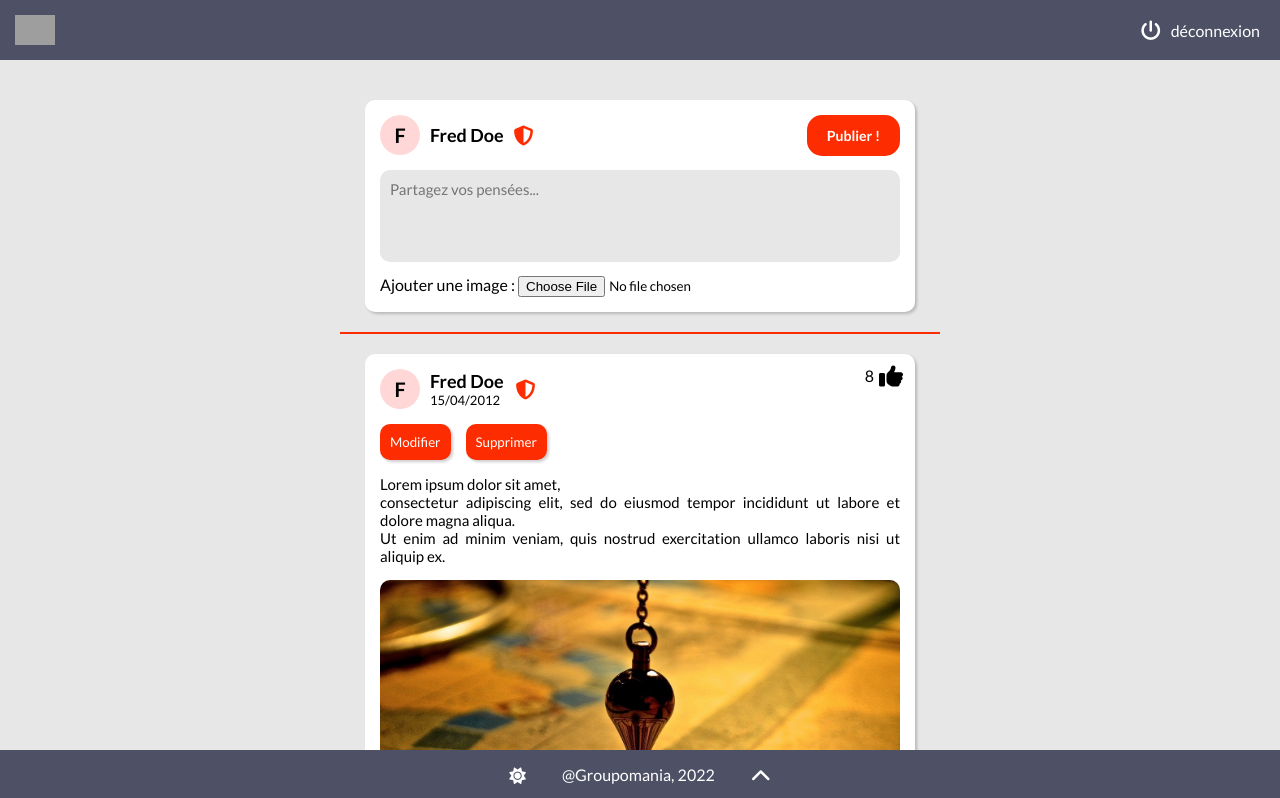
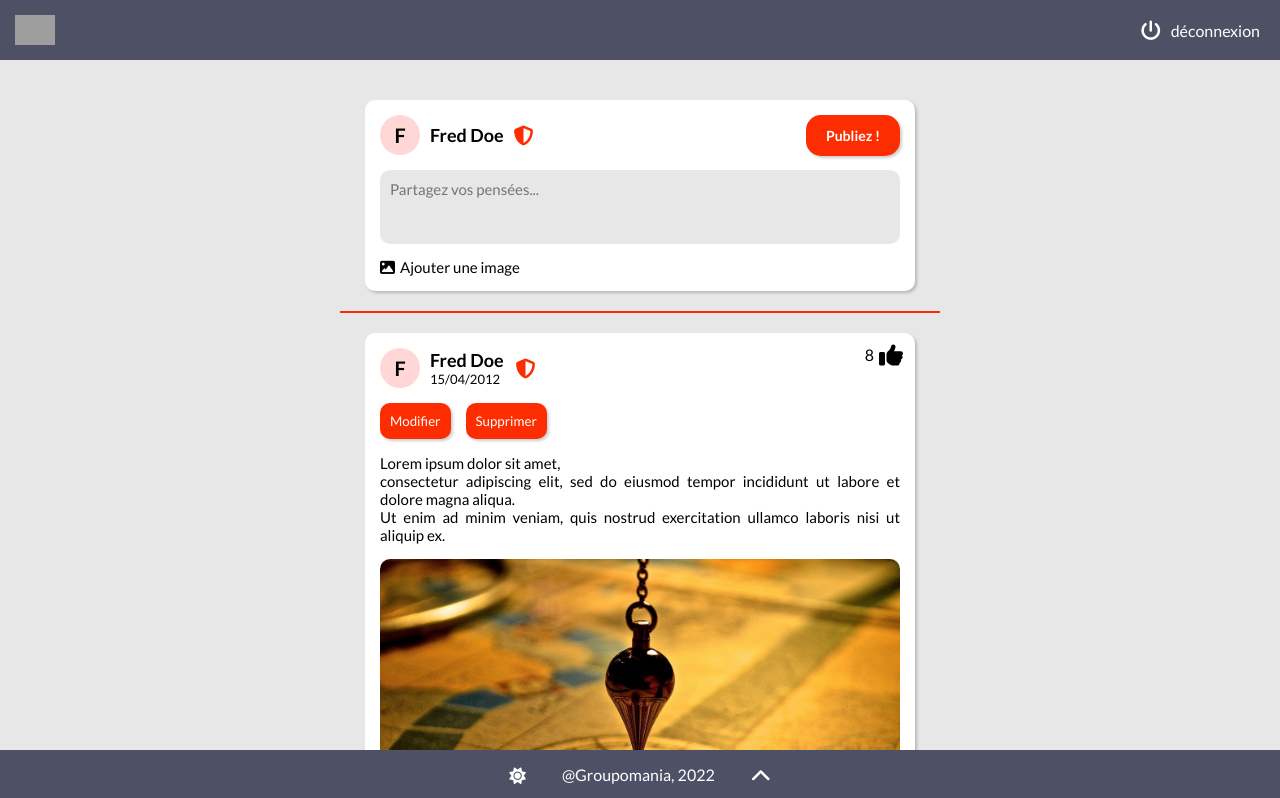
Before and after one commit to wcaillere/Groupomania_app_projet7_OC, a React (Create React App) app in the folder client/: page /home in a window 1280 px wide. Shown: the top 798 px of the page. Built offline with nearby package versions, Linux system fonts and the light colour scheme; grey boxes are pictures that could not be loaded.

Commit message:
Modification outil de crétation de Post (ajout fichier image)

```diff
--- a/client/src/components/CreatePost/index.jsx
+++ b/client/src/components/CreatePost/index.jsx
@@ -1,5 +1,6 @@
 import styled from 'styled-components';
 import colors from '../../utils/style/colors';
+import { useState } from 'react';
 
 const CreatePostContainer = styled.div`
   position: relative;
@@ -37,7 +38,13 @@ const PostAuthor = styled.div`
   margin-right: 10px;
 `;
 
-const ImageInput = styled.input``;
+const ImageLabel = styled.label`
+  font-size: 15px;
+`;
+
+const ImageInput = styled.input`
+  display: none;
+`;
 
 const FormTextArea = styled.textarea`
   border: none;
@@ -61,9 +68,19 @@ const PublishButton = styled.input`
   background: ${colors.primary};
   font-weight: bold;
   font-size: 14px;
+  box-shadow: 2px 2px 3px 0px rgba(0, 0, 0, 0.2);
+  :hover {
+    cursor: pointer;
+  }
 `;
 
 function CreatePost() {
+  const [picture, setPicture] = useState('Ajouter une image');
+
+  const onChangePicture = (e) => {
+    setPicture(e.target.files[0].name);
+  };
+
   return (
     <CreatePostContainer>
       <PostDescrition>
@@ -78,20 +95,24 @@ function CreatePost() {
       </PostDescrition>
       <form>
         <FormTextArea
-          id="txtid"
-          name="txtname"
-          rows={4}
+          id="PostContent"
+          name="PostContent"
+          rows={3}
           placeholder="Partagez vos pensées..."
         ></FormTextArea>
-        <label for="file">Ajouter une image : </label>
+        <ImageLabel for="image">
+          <i class="fa-solid fa-image" style={{ marginRight: '5px' }}></i>
+          {picture}
+        </ImageLabel>
         <ImageInput
           type="file"
-          id="file"
+          id="image"
           name="image"
           accept="image/png, image/jpeg, image/jpeg"
+          onChange={(e) => onChangePicture(e)}
         />
       </form>
-      <PublishButton type="submit" value="Publier !" />
+      <PublishButton type="submit" value="Publiez !" />
     </CreatePostContainer>
   );
 }
```
